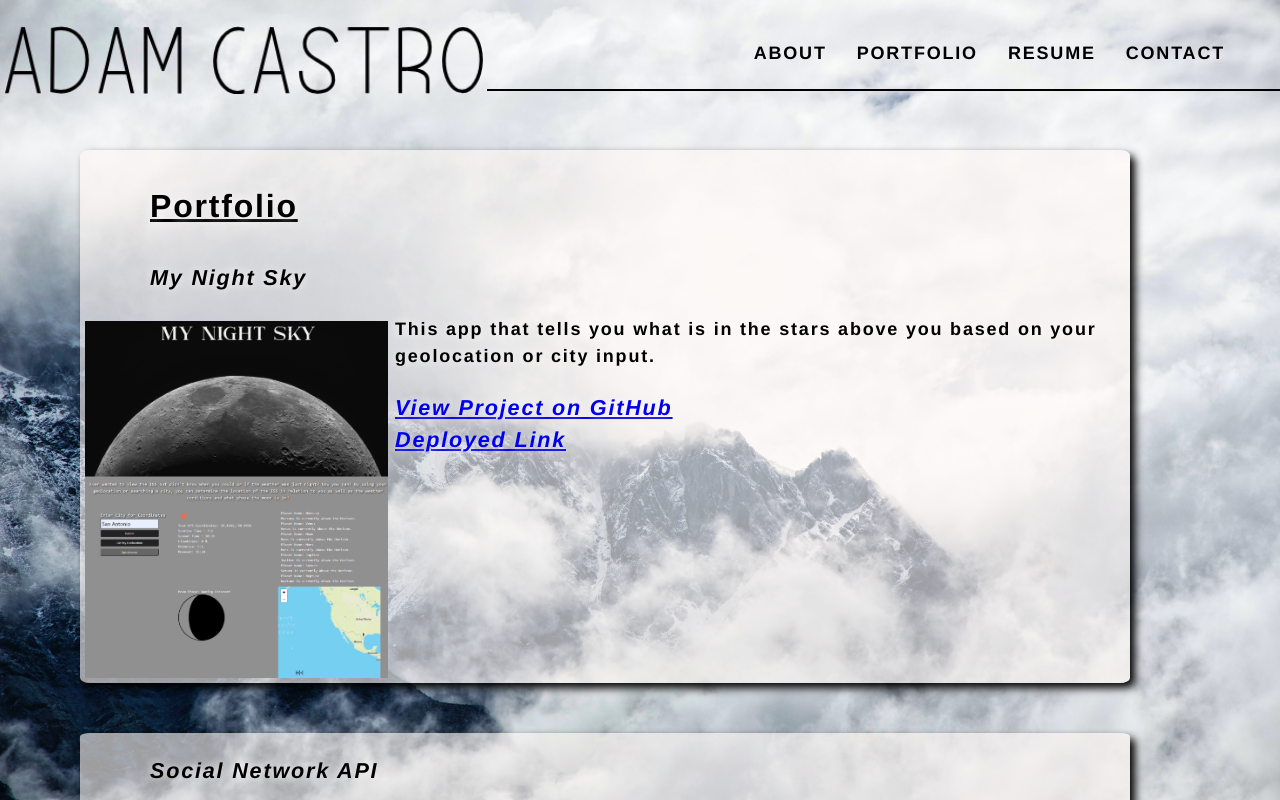
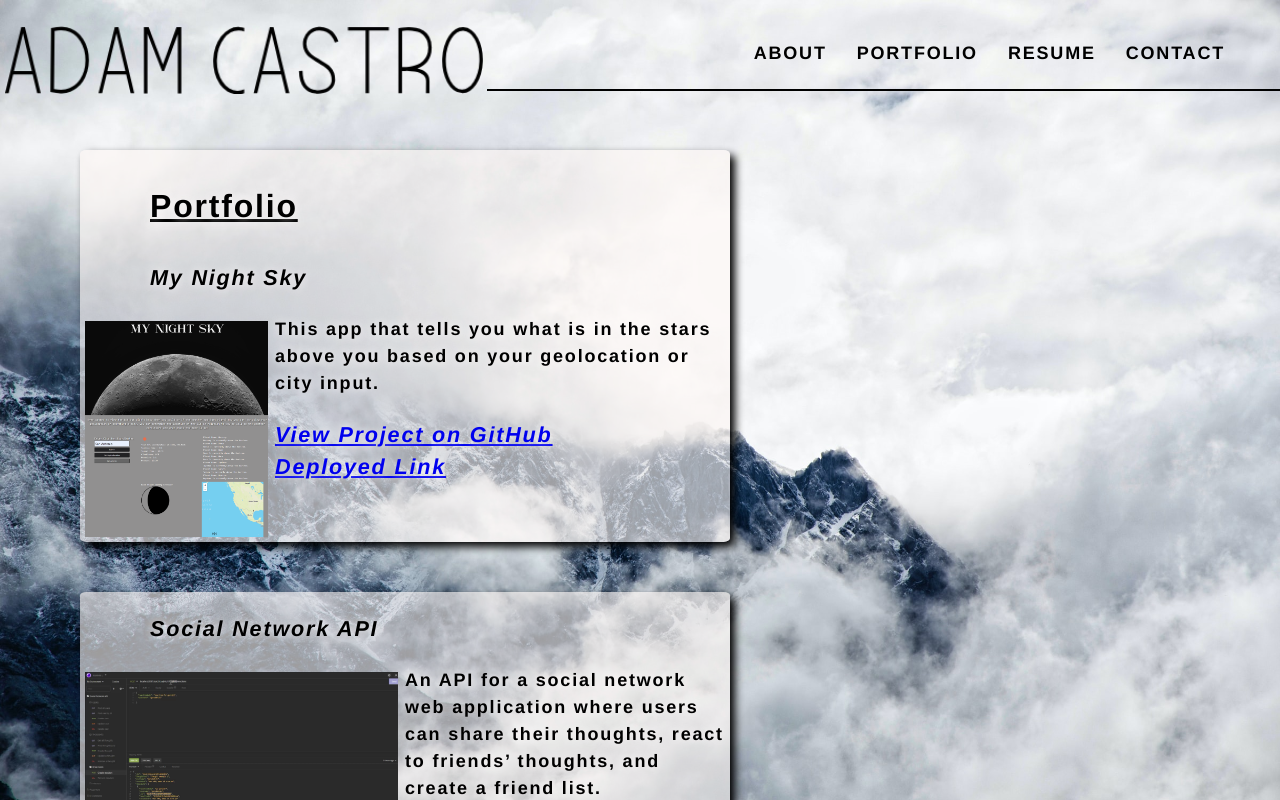
Before and after one commit to avc0021/portfolio-ac, a React (Create React App) app: page /projects in a window 1280 px wide. Shown: the top 800 px of the page. Built offline with nearby package versions, Linux system fonts and the light colour scheme.

Commit message:
added media query for larger screen

```diff
--- a/src/index.css
+++ b/src/index.css
@@ -176,7 +176,6 @@ h4 {
   margin-bottom: 50px;
   margin-right: 150px;
   margin-left: 80px;
-  padding: 20px 20px 20px 20;
 }
 
 .contact-c {
@@ -328,3 +327,21 @@ ul.social-icons {
 .fa-instagram:hover {
   background-color: #e25714;
 }
+
+@media only screen and (min-width: 1200px) {
+  .p-1 {
+    float: left;
+    padding: 20px 20px 20px 20;
+    border-radius: 1%;
+    background-color:#fff9f69c;
+    box-shadow: 5px 5px 8px #020202;
+    text-shadow: rgb(252, 249, 249) 0px 0px 10px;
+    margin-bottom: 50px;
+    margin-right: 550px;
+    margin-left: 80px;
+  }
+  .social-icons {
+    padding: 600px 0 0 0;
+  }
+
+}
```
